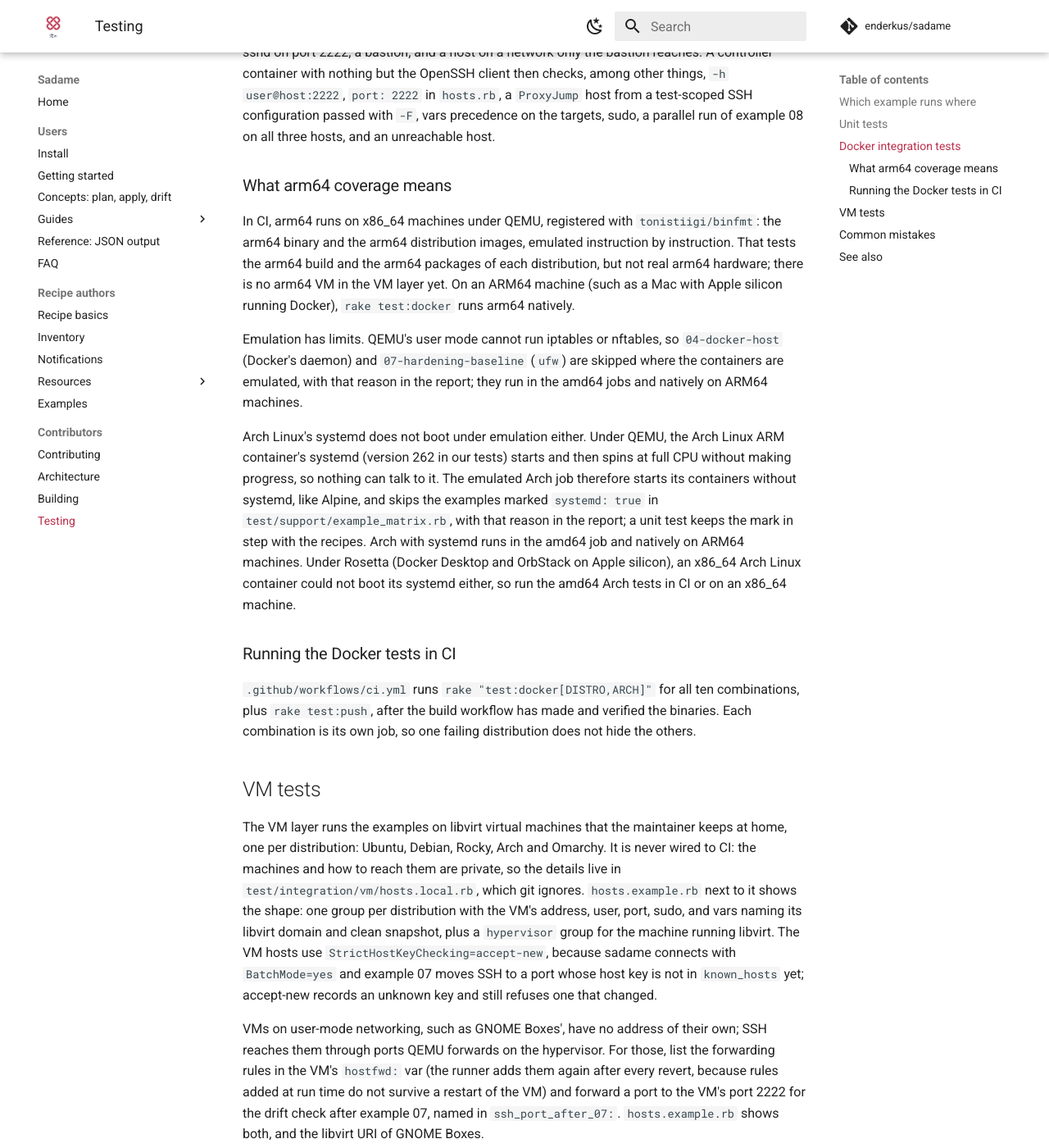
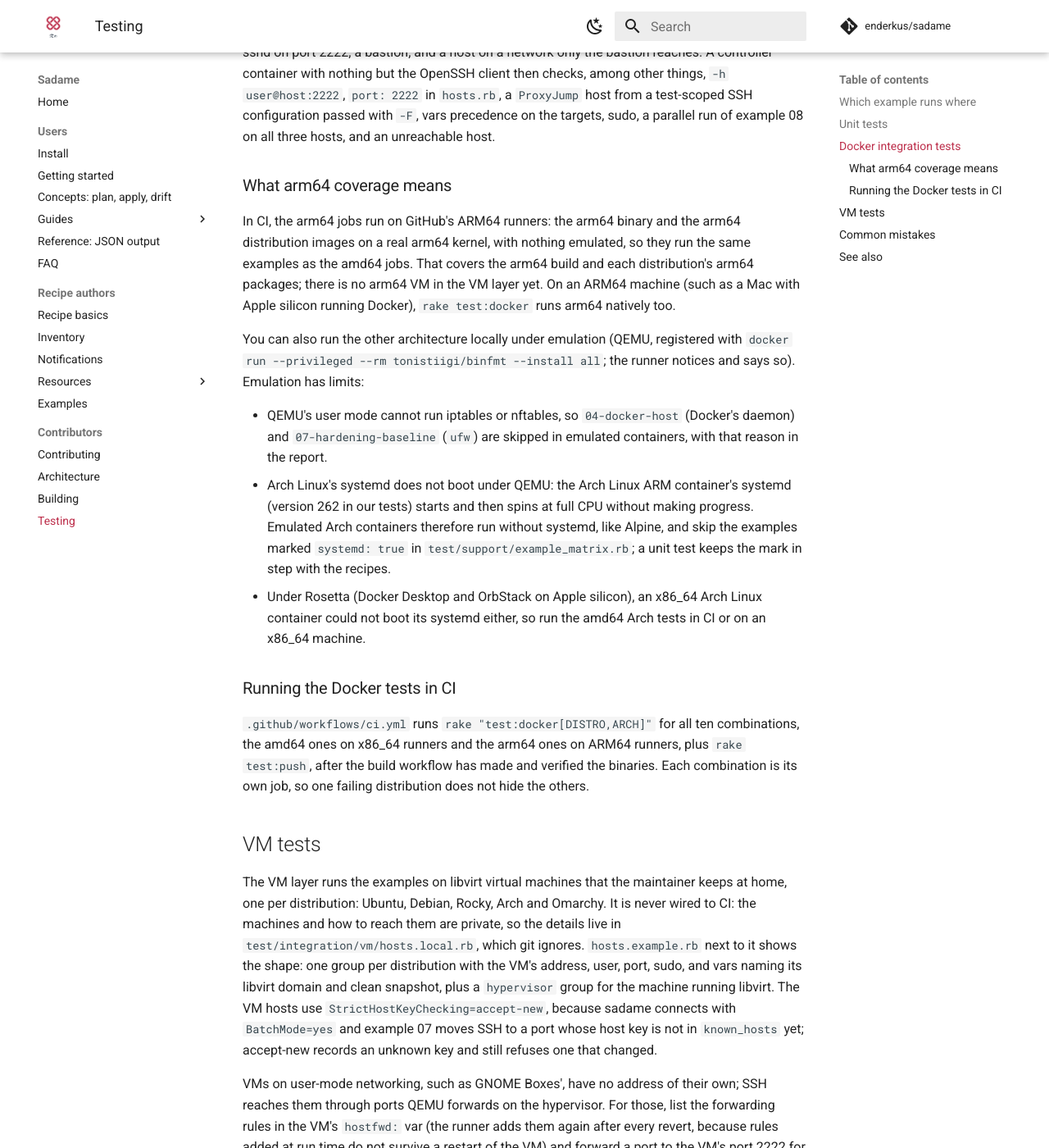
Before and after one commit to amassivus/sadame, an MkDocs documentation site: the page built from docs/contributing/testing.md, in a window 1280 px wide and 1400 px high, scrolled down 2175 px. Shown: the whole window at 82% size. Built offline with MkDocs 1.6.1 and Material for MkDocs 9.7.7, drawn with Linux system fonts in a browser that asks for light colours; comment, search, counter and statistics services are not loaded.

Commit message:
ci: run arm64 Docker tests and binary checks on native arm64 runners
The arm64 jobs ran on x86_64 runners under QEMU, which cannot run
iptables or boot Arch's systemd, so several examples were skipped there.
GitHub's arm64 runners run them on a real arm64 kernel. The emulation
handling stays in the Docker runner for local runs of the other
architecture.

```diff
--- a/docs/contributing/testing.md
+++ b/docs/contributing/testing.md
@@ -99,35 +99,36 @@ parallel run of example 08 on all three hosts, and an unreachable host.
 
 ### What arm64 coverage means
 
-In CI, arm64 runs on x86_64 machines under QEMU, registered with
-`tonistiigi/binfmt`: the arm64 binary and the arm64 distribution images,
-emulated instruction by instruction. That tests the arm64 build and the
-arm64 packages of each distribution, but not real arm64 hardware; there is
-no arm64 VM in the VM layer yet. On an ARM64 machine (such as a Mac with
-Apple silicon running Docker), `rake test:docker` runs arm64 natively.
+In CI, the arm64 jobs run on GitHub's ARM64 runners: the arm64 binary and
+the arm64 distribution images on a real arm64 kernel, with nothing
+emulated, so they run the same examples as the amd64 jobs. That covers the
+arm64 build and each distribution's arm64 packages; there is no arm64 VM in
+the VM layer yet. On an ARM64 machine (such as a Mac with Apple silicon
+running Docker), `rake test:docker` runs arm64 natively too.
 
-Emulation has limits. QEMU's user mode cannot run iptables or nftables, so
-`04-docker-host` (Docker's daemon) and `07-hardening-baseline` (`ufw`) are
-skipped where the containers are emulated, with that reason in the report;
-they run in the amd64 jobs and natively on ARM64 machines.
+You can also run the other architecture locally under emulation (QEMU,
+registered with `docker run --privileged --rm tonistiigi/binfmt --install
+all`; the runner notices and says so). Emulation has limits:
 
-Arch Linux's systemd does not boot under emulation either. Under QEMU, the
-Arch Linux ARM container's systemd (version 262 in our tests) starts and
-then spins at full CPU without making progress, so nothing can talk to it.
-The emulated Arch job therefore starts its containers without systemd,
-like Alpine, and skips the examples marked `systemd: true` in
-`test/support/example_matrix.rb`, with that reason in the report; a unit
-test keeps the mark in step with the recipes. Arch with systemd runs in the
-amd64 job and natively on ARM64 machines. Under Rosetta (Docker Desktop and
-OrbStack on Apple silicon), an x86_64 Arch Linux container could not boot
-its systemd either, so run the amd64 Arch tests in CI or on an x86_64
-machine.
+- QEMU's user mode cannot run iptables or nftables, so `04-docker-host`
+  (Docker's daemon) and `07-hardening-baseline` (`ufw`) are skipped in
+  emulated containers, with that reason in the report.
+- Arch Linux's systemd does not boot under QEMU: the Arch Linux ARM
+  container's systemd (version 262 in our tests) starts and then spins at
+  full CPU without making progress. Emulated Arch containers therefore run
+  without systemd, like Alpine, and skip the examples marked
+  `systemd: true` in `test/support/example_matrix.rb`; a unit test keeps
+  the mark in step with the recipes.
+- Under Rosetta (Docker Desktop and OrbStack on Apple silicon), an x86_64
+  Arch Linux container could not boot its systemd either, so run the amd64
+  Arch tests in CI or on an x86_64 machine.
 
 ### Running the Docker tests in CI
 
 `.github/workflows/ci.yml` runs `rake "test:docker[DISTRO,ARCH]"` for all
-ten combinations, plus `rake test:push`, after the build workflow has made
-and verified the binaries. Each combination is its own job, so one failing
+ten combinations, the amd64 ones on x86_64 runners and the arm64 ones on
+ARM64 runners, plus `rake test:push`, after the build workflow has made and
+verified the binaries. Each combination is its own job, so one failing
 distribution does not hide the others.
 
 ## VM tests
```
Also changed, not shown: CHANGELOG.md (+4 -3 lines), docs/contributing/building.md (+5 -6 lines), 2 other files.
